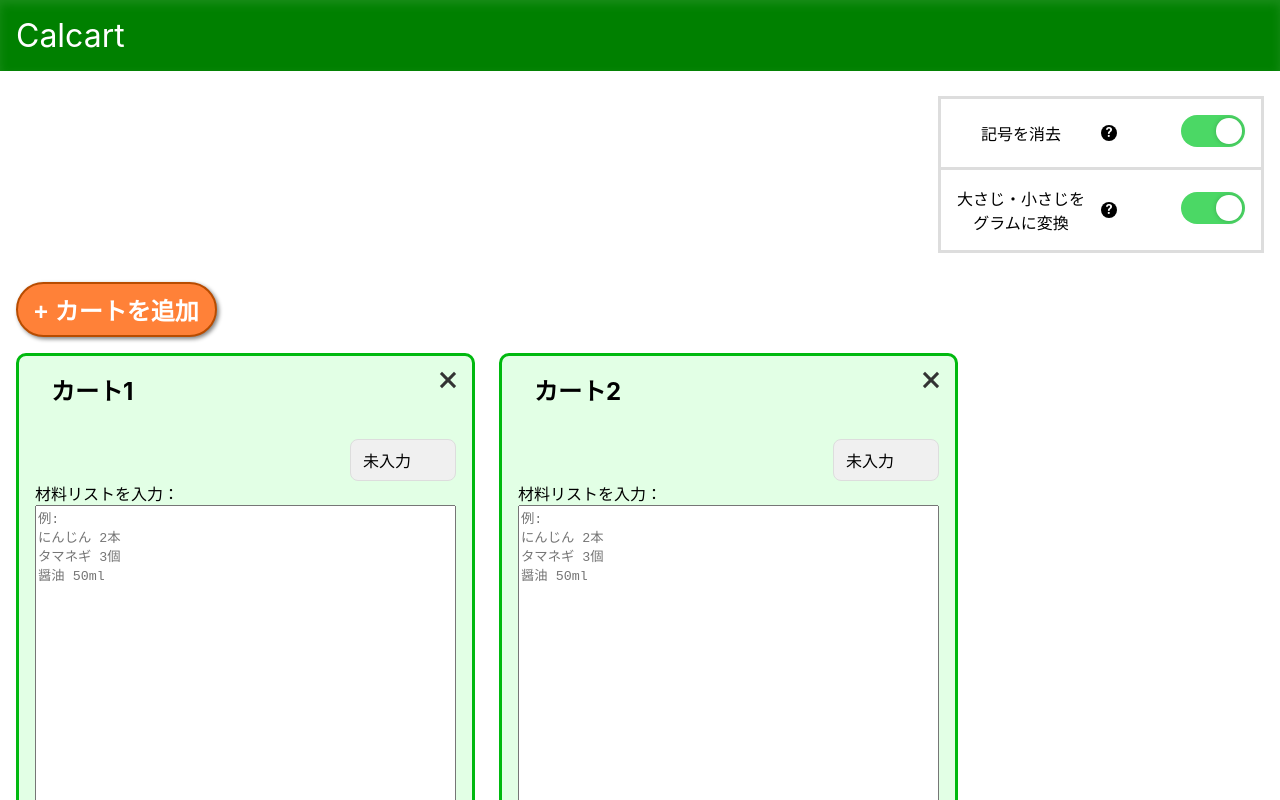
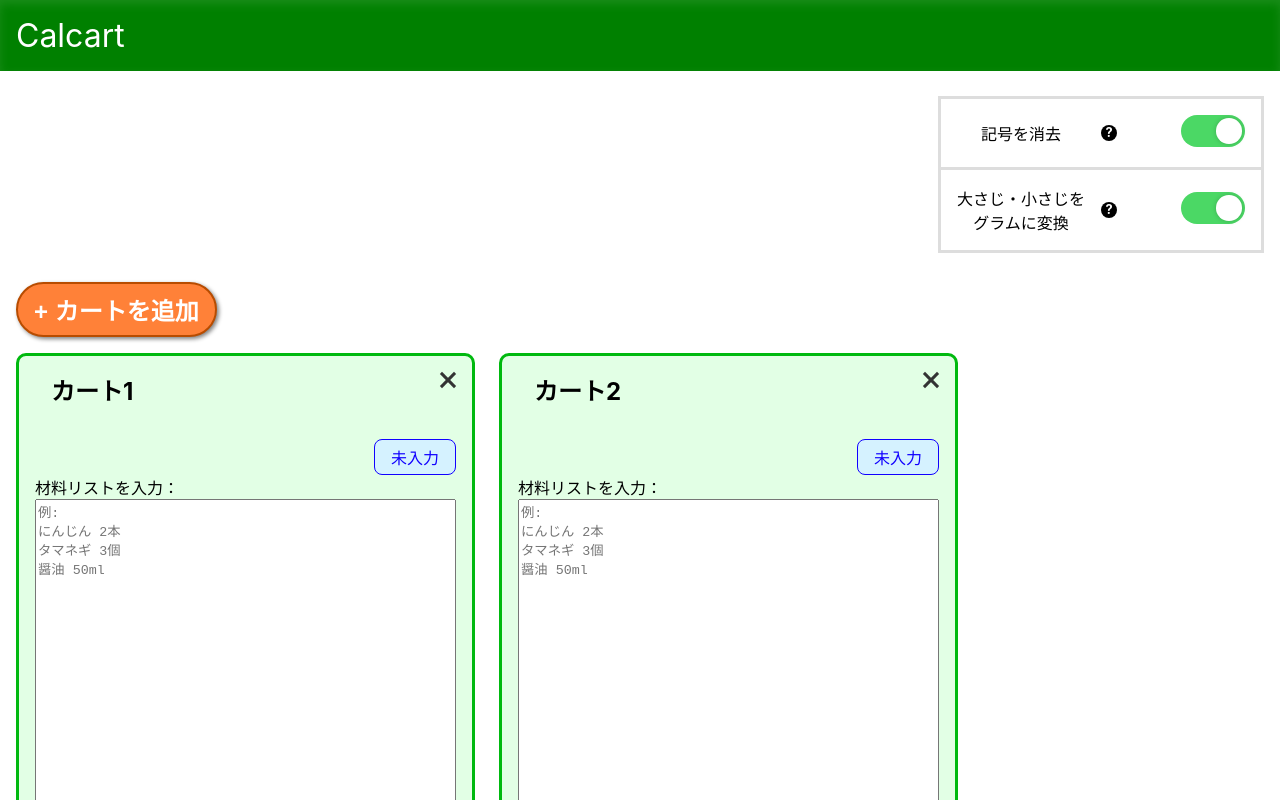
Before and after one commit to shimmen3141/calcart, a React (Create React App) app: page / in a window 1280 px wide. Shown: the top 800 px of the page. Built offline with nearby package versions, Linux system fonts and the light colour scheme.

Commit message:
add:InputFormatTagにcssを追加

```diff
--- /dev/null
+++ b/src/components/InputFormatTag/InputFormatTag.css
@@ -0,0 +1,13 @@
+.inputFormatTag {
+  height: auto;
+  width: 3rem;
+  margin: 0 0 0 auto;
+  padding: 0.3rem 1rem 0.3rem 1rem;
+  background-color: #d5f2ff;
+  border-radius: 8px;
+  cursor: pointer;
+  border: 1px solid #1100ff;
+  color: #1100ff;
+
+  text-align: center;
+}
--- a/src/components/InputFormatTag/InputFormatTag.js
+++ b/src/components/InputFormatTag/InputFormatTag.js
@@ -1,4 +1,5 @@
 import React from "react";
+import "./InputFormatTag.css";
 
 const InputFormatTag = ({ inputFormat, onClick }) => {
   // inputFormatに基づいて表示するテキストを決定
@@ -17,19 +18,7 @@ const InputFormatTag = ({ inputFormat, onClick }) => {
 
   return (
     <div>
-      <div
-        style={{
-          height: "auto",
-          width: "5rem",
-          margin: "0 0 0 auto",
-          padding: "8px 12px",
-          backgroundColor: "#f0f0f0",
-          borderRadius: "8px",
-          cursor: "pointer",
-          border: "1px solid #ddd",
-        }}
-        onClick={onClick}
-      >
+      <div className="inputFormatTag" onClick={onClick}>
         {getTagLabel()}
       </div>
     </div>
```
